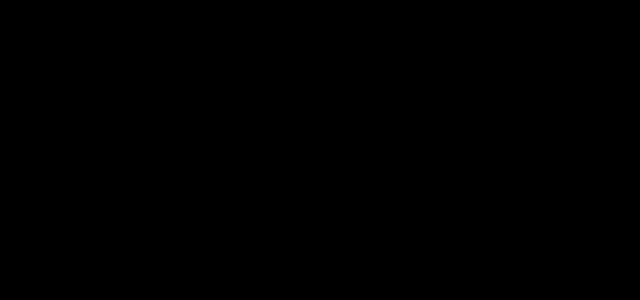
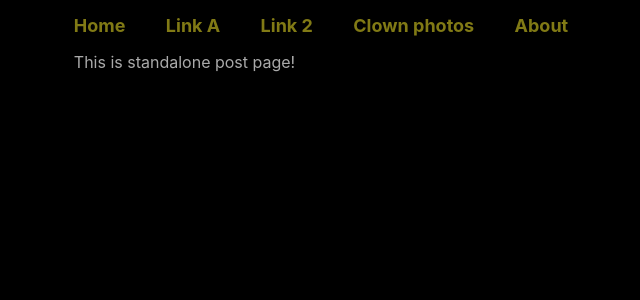
Before and after one commit to metabismuth/team.it-frontend-challenge-api, a React (Create React App) app in the folder blog/: page /posts/1 in a window 1280 px wide. Before the commit this address had no page. Shown: the top 300 px of the page, without its empty margins (319-959 px from the left). Built offline with nearby package versions, Linux system fonts and the light colour scheme.

Commit message:
Homepage feed first steps

```diff
--- a/blog/src/components/App/App.jsx
+++ b/blog/src/components/App/App.jsx
@@ -5,15 +5,17 @@
 } from "react-router-dom";
 import Home from "../LayoutHome/Home";
 import Post from "../LayoutPost/Post";
+import Navigation from "../Navigation/Navigation";
 import "./App.css";
 
 function App() {
   return (
     <div className="App">
+      <Navigation/>
       <Router>
         <Routes>
             <Route path="/" element={<Home/>}/>
-            <Route path="/post/:postId" element={<Post/>}/>
+            <Route path="/posts/:post" element={<Post/>}/>
         </Routes>
       </Router>
     </div>
--- a/blog/src/components/LayoutHome/Home.css
+++ b/blog/src/components/LayoutHome/Home.css
@@ -0,0 +1,28 @@
+.HomeFeedPost {
+  margin: 1em 0;
+  padding-bottom: 1em;
+}
+
+.HomeFeedPost h3, .HomeFeedPost .desc {
+  margin: 0
+}
+
+.HomeFeedPost .title {
+  text-decoration: none;
+}
+
+.HomeFeedPost .meta {
+  font-size: 11px;
+}
+
+.HomeFeedPost .desc {
+  margin-top: .5em;
+}
+
+.HomeFeedPost:not(:last-child) {
+  border-bottom: dotted 1px var(--text-color);
+}
+
+.HomeFeedPost a, .HomeFeedPost a:visited {
+  color:
+}
--- a/blog/src/components/LayoutHome/Home.jsx
+++ b/blog/src/components/LayoutHome/Home.jsx
@@ -5,8 +5,9 @@
 const Home = () => {
   return (
     <div className="Home">
-      <Navigation/>
-      This is the homepage!
+      <div id="info">
+        <p>Welcome to my keysmash blog.</p>
+      </div>
       <HomeFeed/>
     </div>
   );
--- a/blog/src/components/LayoutHome/HomeFeed.jsx
+++ b/blog/src/components/LayoutHome/HomeFeed.jsx
@@ -1,7 +1,26 @@
+import { useEffect } from "react";
+import { useState } from "react";
+import { getPosts } from "../../utils/api";
+import HomeFeedPost from "./HomeFeedPost";
+
 const HomeFeed = () => {
+  const [posts, setPosts] = useState([]);
+
+  useEffect(() => {
+    (async () => {
+      try {
+        setPosts(await getPosts());
+      } catch (error) {
+        // FIXME api down handling
+      }
+    })();
+  }, []);
+
+  // TODO sort posts by date
+
   return (
     <div className="HomeFeed">
-      This is the homepage post feed!
+      { posts.map((post, i) => <HomeFeedPost key={i} post={post}/>) }
     </div>
   );
 }
--- /dev/null
+++ b/blog/src/components/LayoutHome/HomeFeedPost.jsx
@@ -0,0 +1,14 @@
+const HomeFeedPost = ({post}) => {
+  return (
+    <article className="HomeFeedPost">
+      <a className="title" href={`/posts/${post.slug}`}><h3>{post.title}</h3></a>
+      <div className="meta">
+        <span>by {post.author}</span> &bull; <span>{post.publish_date}</span>
+      </div>
+      <p class="desc">{post.description}</p>
+      <a href={`/posts/${post.slug}`}>Read more</a>
+    </article>
+  );
+}
+
+export default HomeFeedPost;
--- a/blog/src/components/Navigation/Navigation.css
+++ b/blog/src/components/Navigation/Navigation.css
@@ -1,16 +1,19 @@
+.Navigation {
+  margin: 1em 0;
+}
 .Navigation ul {
   display: flex;
+  justify-content: space-between;
   padding: 0;
-  margin: 1em 0;
+  margin: 0;
   gap: 4ch;
 }
 .Navigation ul li {
   list-style-type: none;
 }
 .Navigation ul li a {
-  color: #9999e9;
+  color: var(--link-color);
   text-decoration: none;
+  font-size: 18px;
+  font-weight: bolder;
 }
-.Navigation ul li a:visited {
-  color: #9999e9;
-}
--- a/blog/src/index.css
+++ b/blog/src/index.css
@@ -1,28 +1,38 @@
+/* Colors */
+#root {
+  --background-color: #000;
+  --text-color: #aaa;
+  --link-color: #817a15;
+}
+
 /* Fonts */
-
 body {
-  margin: 0;
-  font-family: -apple-system, BlinkMacSystemFont, "Segoe UI", "Roboto", "Oxygen",
-    "Ubuntu", "Cantarell", "Fira Sans", "Droid Sans", "Helvetica Neue",
-    sans-serif;
+  font-family: -apple-system, BlinkMacSystemFont, "Segoe UI", "Roboto",
+    "Oxygen",  "Ubuntu", "Cantarell", "Fira Sans", "Droid Sans",
+    "Helvetica Neue", sans-serif;
   -webkit-font-smoothing: antialiased;
   -moz-osx-font-smoothing: grayscale;
 }
-
 code {
   font-family: source-code-pro, Menlo, Monaco, Consolas, "Courier New",
     monospace;
 }
 
 /* Base visuals */
+body {
+  margin: 0;
+  overflow-x: hidden;
+}
 #root {
+  margin: 0;
+  width: 100vw;
+  min-height: 100vh;
   display: flex;
   flex-direction: column;
   align-items: center;
-  margin: 0;
-  width: 100vw;
-  min-height: 100vh;
-  background: #000;
-  color: #aaa;
-  /* overflow-x: hidden; */
+  background: var(--background-color);
+  color: var(--text-color);
 }
+a, a:visited {
+  color: var(--link-color)
+}
```
